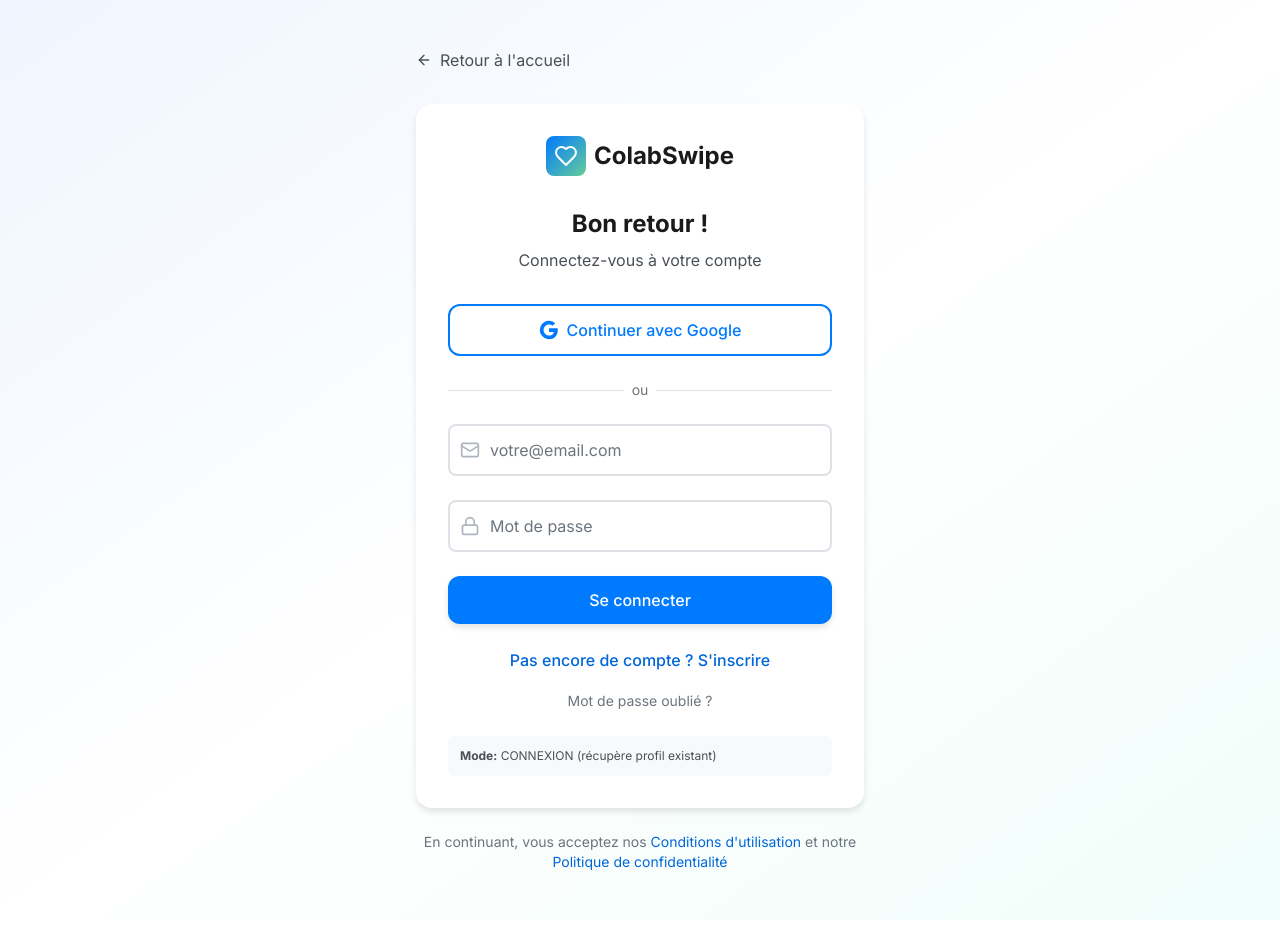
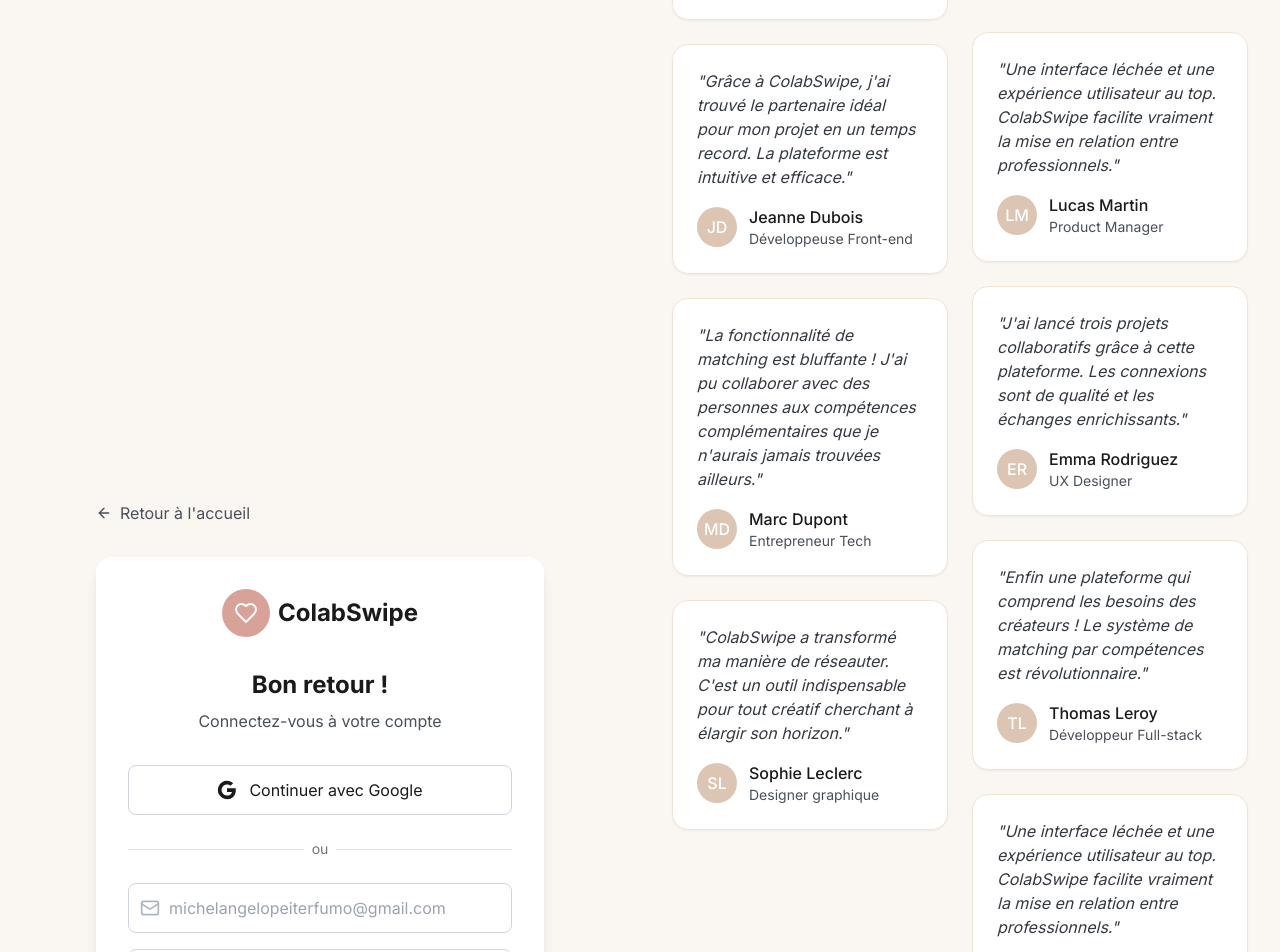
Before and after one commit to Michalogene/CollabSwipe-Windsurf, a React (Vite) app: page /auth in a window 1280 px wide. Shown: the top 952 px of the page. Before the commit the page ends 920 px from the top, so only its background shows below. Built offline with nearby package versions, Linux system fonts and the light colour scheme; no server answers; the database is empty.

Commit message:
Redesign Login and Registration Pages with Animated Testimonials

```diff
--- a/src/pages/AuthPage.tsx
+++ b/src/pages/AuthPage.tsx
@@ -24,7 +24,7 @@ const AuthPage: React.FC = () => {
       ...prev,
       [field]: value
     }));
-    setError(''); // Clear error when user types
+    setError('');
   };
 
   const handleSubmit = async (e: React.FormEvent) => {
@@ -36,16 +36,12 @@ const AuthPage: React.FC = () => {
       let result;
 
       if (isLogin) {
-        // CONNEXION - utilisateur existant
-        console.log('🔑 Mode CONNEXION');
         result = await signIn(formData.email, formData.password);
 
         if (result.success) {
           if (result.hasProfile) {
-            console.log('✅ Utilisateur avec profil → /discover');
             navigate('/discover');
           } else {
-            console.log('⚠️ Utilisateur sans profil → /profile/setup');
             navigate('/profile/setup');
           }
         } else {
@@ -53,10 +49,6 @@ const AuthPage: React.FC = () => {
         }
 
       } else {
-        // INSCRIPTION - nouvel utilisateur
-        console.log('📝 Mode INSCRIPTION');
-
-        // Validation pour l'inscription
         if (!formData.firstName || !formData.lastName) {
           setError('Prénom et nom requis pour l\'inscription');
           setLoading(false);
@@ -77,7 +69,6 @@ const AuthPage: React.FC = () => {
         );
 
         if (result.success) {
-          console.log('✅ Inscription réussie → /onboarding');
           navigate('/onboarding');
         } else {
           setError(result.error || 'Erreur lors de l\'inscription');
@@ -108,9 +99,54 @@ const AuthPage: React.FC = () => {
     }
   };
 
+  // Testimonials data
+  const testimonials = [
+    {
+      name: "Jeanne Dubois",
+      role: "Développeuse Front-end",
+      text: "Grâce à ColabSwipe, j'ai trouvé le partenaire idéal pour mon projet en un temps record. La plateforme est intuitive et efficace.",
+      avatar: "JD"
+    },
+    {
+      name: "Marc Dupont",
+      role: "Entrepreneur Tech",
+      text: "La fonctionnalité de matching est bluffante ! J'ai pu collaborer avec des personnes aux compétences complémentaires que je n'aurais jamais trouvées ailleurs.",
+      avatar: "MD"
+    },
+    {
+      name: "Sophie Leclerc",
+      role: "Designer graphique",
+      text: "ColabSwipe a transformé ma manière de réseauter. C'est un outil indispensable pour tout créatif cherchant à élargir son horizon.",
+      avatar: "SL"
+    },
+    {
+      name: "Lucas Martin",
+      role: "Product Manager",
+      text: "Une interface léchée et une expérience utilisateur au top. ColabSwipe facilite vraiment la mise en relation entre professionnels.",
+      avatar: "LM"
+    },
+    {
+      name: "Emma Rodriguez",
+      role: "UX Designer",
+      text: "J'ai lancé trois projets collaboratifs grâce à cette plateforme. Les connexions sont de qualité et les échanges enrichissants.",
+      avatar: "ER"
+    },
+    {
+      name: "Thomas Leroy",
+      role: "Développeur Full-stack",
+      text: "Enfin une plateforme qui comprend les besoins des créateurs ! Le système de matching par compétences est révolutionnaire.",
+      avatar: "TL"
+    }
+  ];
+
+  const leftColumnTestimonials = testimonials.slice(0, 3);
+  const rightColumnTestimonials = testimonials.slice(3, 6);
+
   return (
-    <div className="min-h-screen bg-gradient-to-br from-primary-50 via-white to-secondary-50 flex items-center justify-center py-12 px-4">
-      <div className="max-w-md w-full">
+    <div className="min-h-screen flex" style={{ backgroundColor: '#FAF7F3' }}>
+      {/* Left Column - Auth Form */}
+      <div className="w-full lg:w-1/2 flex items-center justify-center p-8">
+        <div className="w-full max-w-md">
           {/* Back to home */}
           <Link
             to="/"
@@ -121,10 +157,13 @@ const AuthPage: React.FC = () => {
           </Link>
 
           {/* Auth Card */}
-        <div className="bg-white rounded-2xl shadow-card p-8 animate-slide-in">
+          <div className="bg-white rounded-2xl shadow-lg p-8">
             {/* Logo */}
             <div className="flex items-center justify-center space-x-2 mb-8">
-            <div className="w-10 h-10 bg-gradient-to-br from-primary-500 to-secondary-500 rounded-lg flex items-center justify-center">
+              <div
+                className="w-12 h-12 rounded-full flex items-center justify-center"
+                style={{ backgroundColor: '#D9A299' }}
+              >
                 <Heart className="w-6 h-6 text-white" />
               </div>
               <span className="text-2xl font-bold text-neutral-900">ColabSwipe</span>
@@ -150,14 +189,12 @@ const AuthPage: React.FC = () => {
             )}
 
             {/* Google Auth */}
-          <Button
-            variant="outline"
+            <button
               onClick={handleGoogleAuth}
               disabled={loading}
-            loading={loading}
-            className="w-full mb-6"
+              className="w-full flex items-center justify-center space-x-3 px-4 py-3 border border-neutral-300 rounded-lg hover:bg-neutral-50 transition-colors mb-6 disabled:opacity-50"
             >
-            <svg className="w-5 h-5 mr-2" viewBox="0 0 24 24">
+              <svg className="w-5 h-5" viewBox="0 0 24 24">
                 <path
                   fill="currentColor"
                   d="M22.56 12.25c0-.78-.07-1.53-.2-2.25H12v4.26h5.92c-.26 1.37-1.04 2.53-2.21 3.31v2.77h3.57c2.08-1.92 3.28-4.74 3.28-8.09z"
@@ -175,8 +212,8 @@ const AuthPage: React.FC = () => {
                   d="M12 5.38c1.62 0 3.06.56 4.21 1.64l3.15-3.15C17.45 2.09 14.97 1 12 1 7.7 1 3.99 3.47 2.18 7.07l3.66 2.84c.87-2.6 3.3-4.53 6.16-4.53z"
                 />
               </svg>
-            Continuer avec Google
-          </Button>
+              <span>Continuer avec Google</span>
+            </button>
 
             <div className="relative mb-6">
               <div className="absolute inset-0 flex items-center">
@@ -188,54 +225,64 @@ const AuthPage: React.FC = () => {
             </div>
 
             {/* Email Form */}
-          <form onSubmit={handleSubmit} className="space-y-6">
+            <form onSubmit={handleSubmit} className="space-y-4">
               {!isLogin && (
                 <div className="grid grid-cols-2 gap-4">
-                <Input
+                  <input
                     type="text"
                     value={formData.firstName}
-                  onChange={(value) => handleInputChange('firstName', value)}
+                    onChange={(e) => handleInputChange('firstName', e.target.value)}
                     placeholder="Prénom"
-                  icon={User}
+                    className="w-full px-4 py-3 border border-neutral-300 rounded-lg focus:outline-none focus:ring-2 focus:ring-opacity-50"
+                    style={{ focusRingColor: '#D9A299' }}
                     required={!isLogin}
                   />
-                <Input
+                  <input
                     type="text"
                     value={formData.lastName}
-                  onChange={(value) => handleInputChange('lastName', value)}
+                    onChange={(e) => handleInputChange('lastName', e.target.value)}
                     placeholder="Nom"
-                  icon={User}
+                    className="w-full px-4 py-3 border border-neutral-300 rounded-lg focus:outline-none focus:ring-2 focus:ring-opacity-50"
+                    style={{ focusRingColor: '#D9A299' }}
                     required={!isLogin}
                   />
                 </div>
               )}
 
-            <Input
+              <div className="relative">
+                <Mail className="absolute left-3 top-1/2 transform -translate-y-1/2 w-5 h-5 text-neutral-400" />
+                <input
                   type="email"
                   value={formData.email}
-              onChange={(value) => handleInputChange('email', value)}
-              placeholder="votre@email.com"
-              icon={Mail}
+                  onChange={(e) => handleInputChange('email', e.target.value)}
+                  placeholder="michelangelopeiterfumo@gmail.com"
+                  className="w-full pl-10 pr-4 py-3 border border-neutral-300 rounded-lg focus:outline-none focus:ring-2 focus:ring-opacity-50"
+                  style={{ focusRingColor: '#D9A299' }}
                   required
                 />
+              </div>
 
-            <Input
+              <div className="relative">
+                <Lock className="absolute left-3 top-1/2 transform -translate-y-1/2 w-5 h-5 text-neutral-400" />
+                <input
                   type="password"
                   value={formData.password}
-              onChange={(value) => handleInputChange('password', value)}
-              placeholder="Mot de passe"
-              icon={Lock}
+                  onChange={(e) => handleInputChange('password', e.target.value)}
+                  placeholder="••••••••"
+                  className="w-full pl-10 pr-4 py-3 border border-neutral-300 rounded-lg focus:outline-none focus:ring-2 focus:ring-opacity-50"
+                  style={{ focusRingColor: '#D9A299' }}
                   required
                 />
+              </div>
 
-            <Button
+              <button
                 type="submit"
                 disabled={loading}
-              loading={loading}
-              className="w-full"
+                className="w-full py-3 rounded-lg font-medium text-white transition-all duration-200 hover:opacity-90 disabled:opacity-50"
+                style={{ backgroundColor: '#D9A299' }}
               >
-              {isLogin ? 'Se connecter' : 'Créer mon compte'}
-            </Button>
+                {loading ? (isLogin ? 'Connexion...' : 'Inscription...') : (isLogin ? 'Se connecter' : 'Créer mon compte')}
+              </button>
             </form>
 
             {/* Toggle Mode */}
@@ -246,7 +293,7 @@ const AuthPage: React.FC = () => {
                   setError('');
                   setFormData({ email: '', password: '', firstName: '', lastName: '' });
                 }}
-              className="text-primary-600 hover:text-primary-700 font-medium transition-colors"
+                className="text-neutral-600 hover:text-neutral-900 transition-colors"
               >
                 {isLogin
                   ? "Pas encore de compte ? S'inscrire"
@@ -263,25 +310,96 @@ const AuthPage: React.FC = () => {
                 </button>
               </div>
             )}
-
-          {/* Debug info */}
-          <div className="mt-6 p-3 bg-neutral-50 rounded-lg text-xs text-neutral-600">
-            <strong>Mode:</strong> {isLogin ? 'CONNEXION (récupère profil existant)' : 'INSCRIPTION (création nouveau profil)'}
+          </div>
         </div>
       </div>
 
-        {/* Terms */}
-        <p className="mt-6 text-center text-sm text-neutral-500">
-          En continuant, vous acceptez nos{' '}
-          <a href="#" className="text-primary-600 hover:text-primary-700">
-            Conditions d'utilisation
-          </a>{' '}
-          et notre{' '}
-          <a href="#" className="text-primary-600 hover:text-primary-700">
-            Politique de confidentialité
-          </a>
-        </p>
+      {/* Right Column - Animated Testimonials */}
+      <div className="hidden lg:flex w-1/2 p-8 overflow-hidden">
+        <div className="flex space-x-6 w-full">
+          {/* Left Column - Scrolling Down */}
+          <div className="flex-1 space-y-6">
+            <div className="animate-scroll-down">
+              {[...leftColumnTestimonials, ...leftColumnTestimonials].map((testimonial, index) => (
+                <div
+                  key={`left-${index}`}
+                  className="bg-white rounded-2xl p-6 shadow-sm mb-6"
+                  style={{ border: '1px solid #F0E4D3' }}
+                >
+                  <p className="text-neutral-700 mb-4 italic">"{testimonial.text}"</p>
+                  <div className="flex items-center space-x-3">
+                    <div
+                      className="w-10 h-10 rounded-full flex items-center justify-center text-white font-medium"
+                      style={{ backgroundColor: '#DCC5B2' }}
+                    >
+                      {testimonial.avatar}
                     </div>
+                    <div>
+                      <p className="font-medium text-neutral-900">{testimonial.name}</p>
+                      <p className="text-sm text-neutral-600">{testimonial.role}</p>
+                    </div>
+                  </div>
+                </div>
+              ))}
+            </div>
+          </div>
+
+          {/* Right Column - Scrolling Up */}
+          <div className="flex-1 space-y-6">
+            <div className="animate-scroll-up">
+              {[...rightColumnTestimonials, ...rightColumnTestimonials].map((testimonial, index) => (
+                <div
+                  key={`right-${index}`}
+                  className="bg-white rounded-2xl p-6 shadow-sm mb-6"
+                  style={{ border: '1px solid #F0E4D3' }}
+                >
+                  <p className="text-neutral-700 mb-4 italic">"{testimonial.text}"</p>
+                  <div className="flex items-center space-x-3">
+                    <div
+                      className="w-10 h-10 rounded-full flex items-center justify-center text-white font-medium"
+                      style={{ backgroundColor: '#DCC5B2' }}
+                    >
+                      {testimonial.avatar}
+                    </div>
+                    <div>
+                      <p className="font-medium text-neutral-900">{testimonial.name}</p>
+                      <p className="text-sm text-neutral-600">{testimonial.role}</p>
+                    </div>
+                  </div>
+                </div>
+              ))}
+            </div>
+          </div>
+        </div>
+      </div>
+
+      <style jsx>{`
+        @keyframes scrollDown {
+          0% {
+            transform: translateY(-50%);
+          }
+          100% {
+            transform: translateY(0%);
+          }
+        }
+
+        @keyframes scrollUp {
+          0% {
+            transform: translateY(0%);
+          }
+          100% {
+            transform: translateY(-50%);
+          }
+        }
+
+        .animate-scroll-down {
+          animation: scrollDown 20s linear infinite;
+        }
+
+        .animate-scroll-up {
+          animation: scrollUp 20s linear infinite;
+        }
+      `}</style>
     </div>
   );
 };
```
Lines whose indentation alone changed are shown as unchanged.
